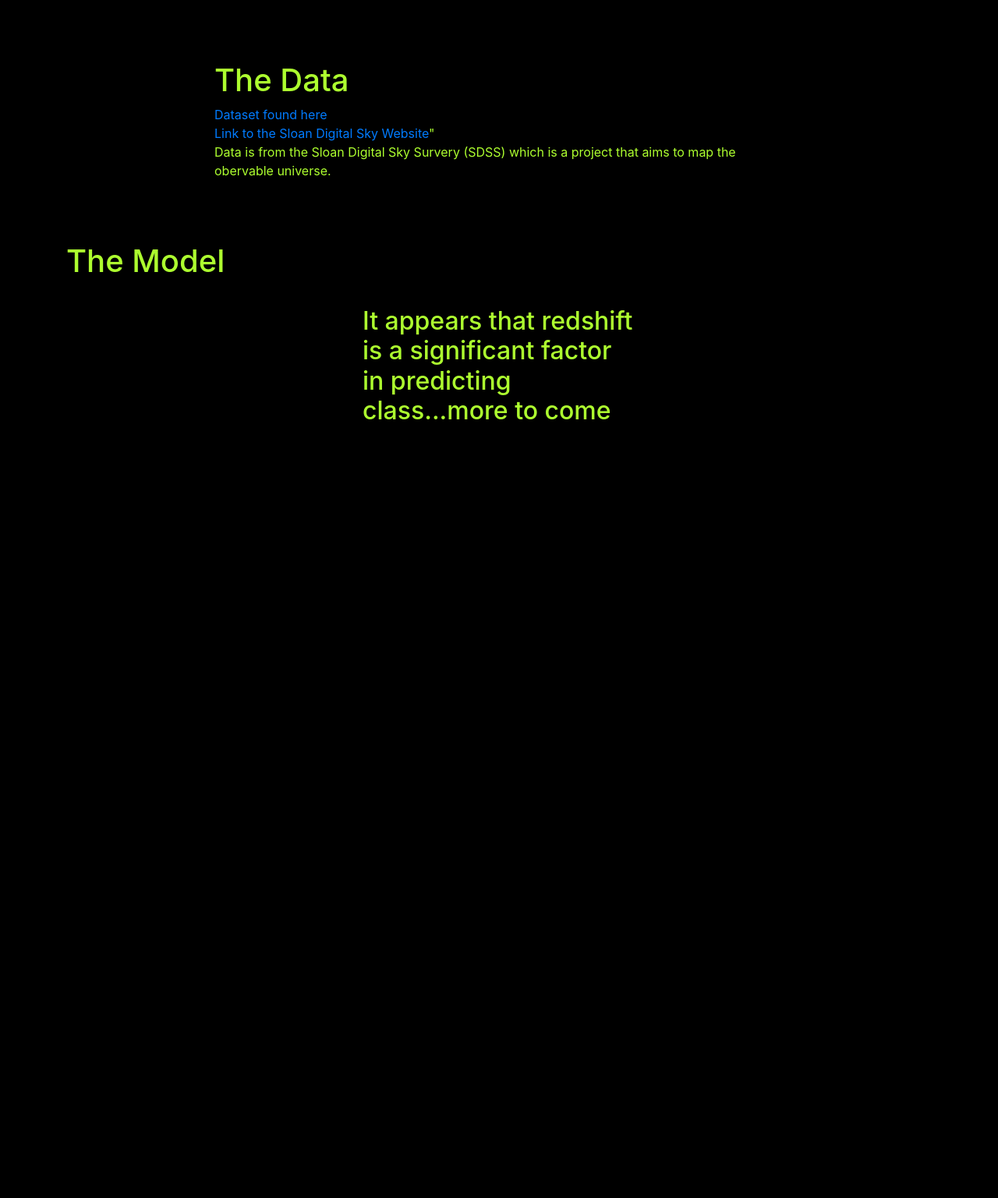
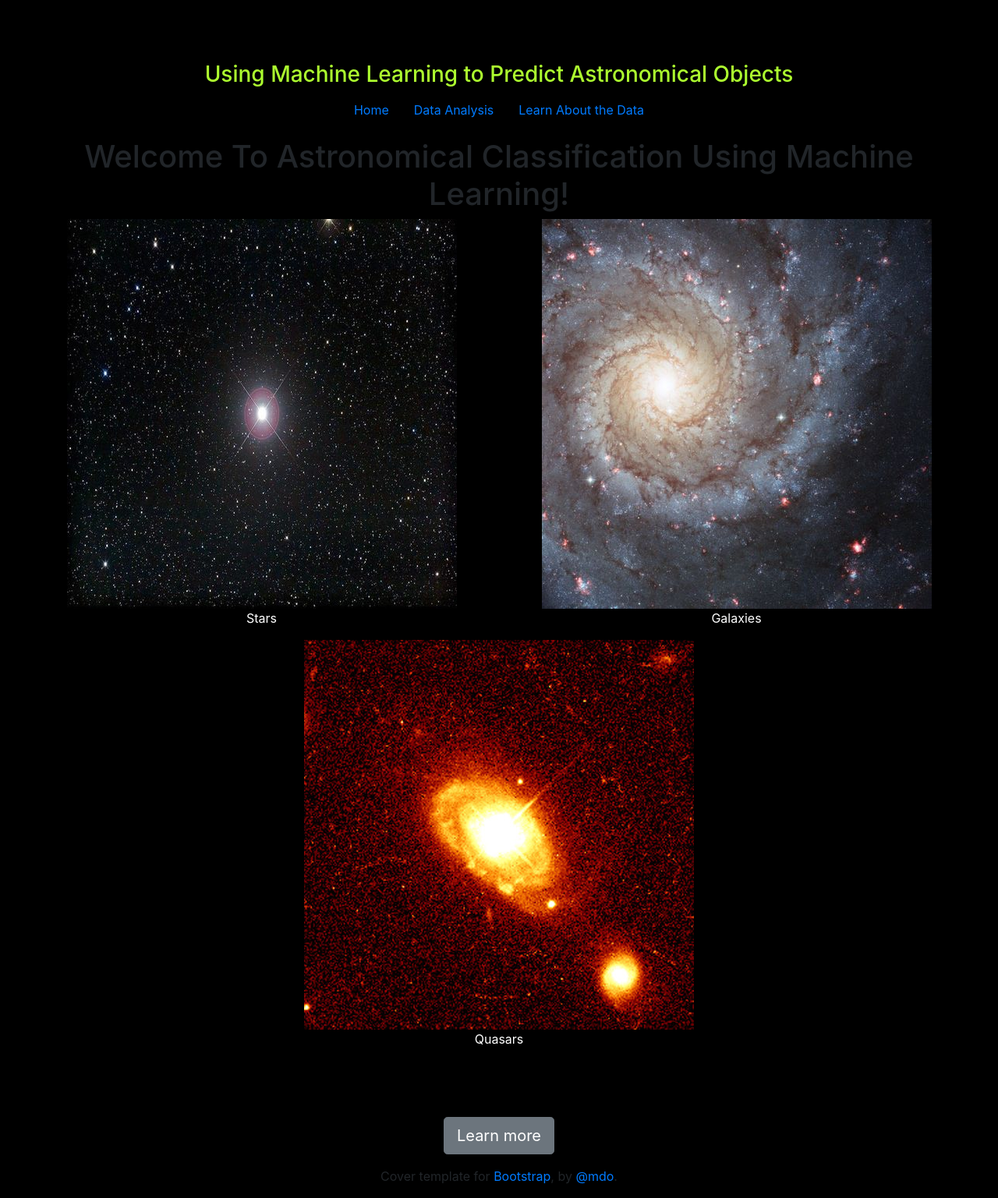
Before and after one commit to zdsteele/StarFinder, a Flask app: page / in a window 1280 px wide. Shown: the part 275-1812 px from the top of the page at 78% size. Before the commit the page ends 813 px from the top, so only its background shows below. Run offline with Flask 2, Linux system fonts and the light colour scheme; data that the repository does not hold is empty; some libraries are stand-ins or nearby versions.

Commit message:
pushing pictures

```diff
--- a/app.py
+++ b/app.py
@@ -10,7 +10,7 @@ moment = Moment(app)
 
 df = pd.read_csv('mean.csv')
 
-@app.route("/", methods=['GET', 'POST'])
+@app.route("/index", methods=['GET', 'POST'])
 def index():
 
     df = pd.read_csv('mean.csv')
@@ -33,6 +33,11 @@ def average_table_data():
 def astro():
 
     return render_template('astronomy.html')
+
+@app.route("/")
+def cover():
+
+    return render_template('Cover.html')
 
 @app.route("/data")
 def get_data():
--- a/static/js/js.js
+++ b/static/js/js.js
@@ -79,10 +79,10 @@ d3.json("/redshift", function(data) {
 
 });
 
-// d3.csv("static/csv/mean.csv", function(data) {});
 
+// Creates a table of the Means
 var tabulate = function(data, columns) {
-    var table = d3.select('#data_table').append('table').style("margin", "auto")
+    var table = d3.select('#data_table').append('table').style("width", "100%")
     var thead = table.append('thead').attr("class", "text-primary")
     var tbody = table.append('tbody')
 
--- a/static/style.css
+++ b/static/style.css
@@ -28,6 +28,10 @@ h1.space_text {
 
 .green-color {
     color: greenyellow;
+}
+
+.white-color {
+    color: white;
 }
 
 
--- /dev/null
+++ b/templates/Cover.html
@@ -0,0 +1,41 @@
+{% extends "base.html" %} {% block title %}Classification{% endblock %} {% block head %} {{ super() }}
+<link rel="stylesheet" href="{{ url_for('static', filename='style.css') }}"> {% endblock %} {% block page_content %}
+
+<body class="text-center">
+    <div class="cover-container d-flex w-100 h-100 p-3 mx-auto flex-column">
+        <main role="main" class="inner cover">
+            <h1 class="cover-heading">Welcome To Astronomical Classification Using Machine Learning!</h1>
+
+            <div class="container-fluid white-color">
+                <div class="row">
+                    <div class="col">
+                        <img src="{{url_for('static', filename='Regulus-Espenak.jpg')}}" />
+                        <p>Stars</p>
+                    </div>
+                    <div class="col">
+                        <img src="{{url_for('static', filename='Galaxy.jpg')}}" />
+                        <p>Galaxies</p>
+                    </div>
+                    <div class="col">
+                        <img src="{{url_for('static', filename='Quasar.jpg')}}" />
+                        <p>Quasars</p>
+                    </div>
+                </div>
+            </div>
+        </main>
+        <br>
+        <br>
+        <br>
+        <p class="lead">
+            <a href="/index" class="btn btn-lg btn-secondary">Learn more</a>
+        </p>
+        <footer class="mastfoot mt-auto">
+            <div class="inner">
+                <p>Cover template for <a href="https://getbootstrap.com/">Bootstrap</a>, by <a href="https://twitter.com/mdo">@mdo</a>.</p>
+            </div>
+        </footer>
+    </div>
+</body>
+
+
+{% endblock %} {% block scripts %} {% endblock %}
--- a/templates/astronomy.html
+++ b/templates/astronomy.html
@@ -1,2 +1,3 @@
-<!-- {% extends "index.html" %} {% block title %}Astronomy Info{% endblock %} {% block content %}
-<h1>Test</h1>{% endblock %} -->
+{% extends "base.html" %} {% block title %}Classification{% endblock %} {% block head %} {{ super() }} {% endblock %} {% block page_content %}
+<h1 style="text-align: center;" class="green-color">More to come!!!</h1>
+{% endblock %} {% block scripts %} {% endblock %}
--- a/templates/base.html
+++ b/templates/base.html
@@ -11,15 +11,22 @@
 <!-- D3 cdn -->
 <script src="https://d3js.org/d3.v4.min.js"></script>
 {% endblock %} {% block navbar %}
-<nav>
-    <div id="space" class="container-fluid">
 
-        <div class="jumbotron" style="background-image: url({{url_for('static', filename='milkyway_crop.jpg')}})">
-            <h1 class="space_text">Machine Learning Classification Report on Sloan Digital Sky Survey</h1>
-        </div>
-
+<div id="space" class="container-fluid">
+    <div class="jumbotron" style="background-image: url({{url_for('static', filename='milkyway_crop.jpg')}})">
+        <!-- <h1 style="margin: 100;" class="space_text">Machine Learning Classification Report on Sloan Digital Sky Survey</h1> -->
     </div>
-</nav>
+</div>
+<header class="masthead mb-auto text-center">
+    <div class="inner">
+        <h3 class="masthead-brand green-color">Using Machine Learning to Predict Astronomical Objects</h3>
+        <nav class="nav nav-masthead justify-content-center">
+            <a class="nav-link active" href="/">Home</a>
+            <a class="nav-link" href="/index">Data Analysis</a>
+            <a class="nav-link" href="/astro">Learn About the Data</a>
+        </nav>
+    </div>
+</header>
 {% endblock %} {% block content %}
 <div class="container-fluid">
     {% block page_content %} {% endblock %}
--- a/templates/index.html
+++ b/templates/index.html
@@ -1,20 +1,82 @@
-{% extends "base.html" %} {% block title %}Classification{% endblock %} {% block head %}{{ super() }}
+{% extends "base.html" %} {% block title %}Classification{% endblock %} {% block head %} {{ super() }}
 <link rel="stylesheet" href="{{ url_for('static', filename='style.css') }}"> {% endblock %} {% block page_content %}
-<div class="container green-color">
-    <div class="row">
+
+<div class="container white-color">
+    <div style="display: block;" class="row">
         <div class="col-2"></div>
         <div class="col-8">
             <h1>The Data</h1>
-            <a href="https://www.kaggle.com/muhakabartay/sloan-digital-sky-survey-dr16">Dataset found here</a>
-            <br>
-            <a href="https://www.sdss.org/">Link to the Sloan Digital Sky Website</a>"
-            <p>Data is from the Sloan Digital Sky Survery (SDSS) which is a project that aims to map the obervable universe.</p>
+            <ul>
+                <li><a href="https://www.kaggle.com/muhakabartay/sloan-digital-sky-survey-dr16">Dataset found here</a></li>
+                <li><a href="https://www.sdss.org/">Link to the Sloan Digital Sky Website</a>"</li>
+                <li>
+                    <p>Data is from the Sloan Digital Sky Survery (SDSS) which is a project that aims to map the obervable universe.</p>
+                </li>
+            </ul>
         </div>
         <div class="col-2"></div>
     </div>
 </div>
 <br>
+<div class="container">
+    <table class="table table-dark">
+        <thead>
+            <tr>
+                <th scope="col">Attribute</th>
+                <th scope="col">Description</th>
+            </tr>
+        </thead>
+        <tbody>
+            <tr>
+                <th scope="row">Class</th>
+                <td>This is the class of the object found in the survey, it will be either a Star, Galaxy or Quasar. These are the classes that will will try to predict based on the following attributes.</td>
+            </tr>
+            <tr>
+                <th scope="row">ra</th>
+                <td>J2000 Right Ascension (r-band)</td>
+            </tr>
+            <tr>
+                <th scope="row">dec</th>
+                <td>J2000 Declination (r-band)</td>
+            </tr>
+            <tr>
+                <th scope="row">u</th>
+                <td>better of deV/Exp magnitude fit (u-band)</td>
+            </tr>
+            <tr>
+                <th scope="row">g</th>
+                <td>better of deV/Exp magnitude fit (g-band)</td>
+            </tr>
+            <tr>
+                <th scope="row">r</th>
+                <td>better of deV/Exp magnitude fit (r-band)</td>
+            </tr>
+            <tr>
+                <th scope="row">i</th>
+                <td>better of deV/Exp magnitude fit (i-band)</td>
+            </tr>
+            <tr>
+                <th scope="row">z</th>
+                <td> better of deV/Exp magnitude fit (z-band)</td>
+            </tr>
+            <tr>
+                <th scope="row">Redshift</th>
+                <td>Final Redshift</td>
+            </tr>
+        </tbody>
+    </table>
+</div>
+
 <div class="container green-color">
+    <div class="row">
+        <div class="col">
+            <p>Using the Pandas Library a table of means were created for the 100,000 objects found in the SSDS survey. The result is below</p>
+        </div>
+    </div>
+</div>
+
+<div class="container green-color">
+    <h3 style="text-align: center;">Means</h3>
     <div class="row">
 
         <div class="col-12">
```
Also changed, not shown: static/Galaxy.jpg (added), static/Quasar.jpg (added), static/Regulus-Espenak.jpg (added), 1 other file.
